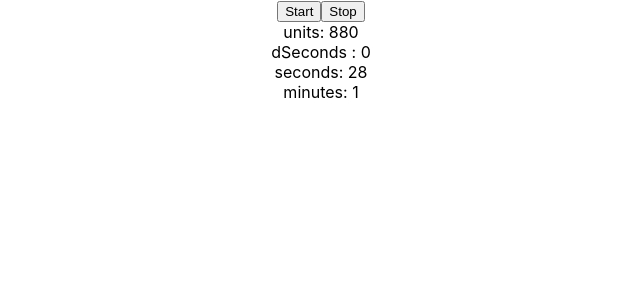
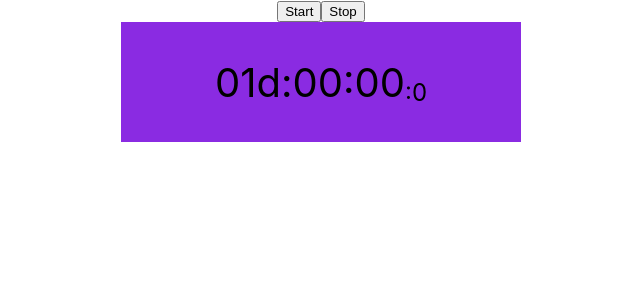
Before and after one commit to jvictorfranca/stopwatch, a React (Create React App) app: page / in a window 1280 px wide. Shown: the top 300 px of the page, without its empty margins (319-959 px from the left). Built offline with nearby package versions, Linux system fonts and the light colour scheme.

Commit message:
corrige bugs no cronometro

```diff
--- a/src/App.js
+++ b/src/App.js
@@ -1,5 +1,5 @@
 import './App.css';
-import StopWatch from './StopWatch';
+import StopWatch from './Components/StopWatch';
 
 function App() {
   return (
--- a/src/StopWatch.js
+++ b/src/Components/StopWatch.js
@@ -5,7 +5,7 @@ class StopWatch extends React.Component {
   constructor(props){
     super(props)
       this.state = {
-        units: 880,
+        units: 864000,
       }
       this.startCount = this.startCount.bind(this)
       this.stopCount = this.stopCount.bind(this)
@@ -22,7 +22,6 @@ class StopWatch extends React.Component {
       this.setState((prevState)=>({
         units: prevState.units - 1
       }))
-      console.log(this.state.units)
     }, 100)}
   }
 stopCount () {
--- /dev/null
+++ b/src/Components/Watch.css
@@ -0,0 +1,25 @@
+.stopWatch {
+background-color: blueviolet;
+display: flex;
+width: 50vh;
+flex-direction: row-reverse;
+margin: auto;
+height: 15vh;
+justify-content: center;
+align-items: center;
+}
+
+.container{
+display: flex;
+flex-direction: row-reverse;
+}
+
+.number{
+  font-size: 5vh;
+
+}
+
+.little{
+  font-size: 3vh;
+  align-self: flex-end;
+}
--- /dev/null
+++ b/src/Components/Watch.js
@@ -0,0 +1,47 @@
+import React from 'react'
+import './Watch.css'
+
+class Watch extends React.Component{
+  fixString(number){
+    let string = number
+    let answer;
+    string = number.toString()
+    answer = string
+    if (string.length === 1)
+    {answer = `0${string}`}
+    return answer
+  }
+  render () {
+   const {units} = this.props
+   let rest = units
+   let days = Math.floor(rest/864000)
+   rest -= days*864000
+   const stringDays = this.fixString(days)
+   let hours = Math.floor(rest/36000)
+   rest -= hours*36000
+   const stringHours = this.fixString(hours)
+   let minutes = Math.floor(rest/600)
+   rest -= minutes*600
+   minutes = this.fixString(minutes)
+   let seconds = Math.floor(rest/10)
+   rest -= seconds*10
+   seconds = this.fixString(seconds)
+   let dSeconds = rest
+    return(
+
+      <main className='stopWatch'>
+        <section className='container'>
+          <div className='number little'>:{dSeconds}</div>
+          <div className='number'>{seconds}</div>
+          <div className='number'>{minutes}:</div>
+          {hours > 0  && <div className='number'>{stringHours}h: </div>}
+          {days > 0 && <div className='number'>{stringDays}d: </div>}
+        </section>
+
+
+        </main>
+    )
+  }
+}
+
+export default Watch
--- a/src/Watch.js
+++ /dev/null
@@ -1,31 +0,0 @@
-import React from 'react'
-
-class Watch extends React.Component{
-  render () {
-   const {units} = this.props
-   let rest = units
-   const days = Math.floor(rest/864000)
-   rest -= days*864000
-   const hours = Math.floor(rest/36000)
-   rest -= hours*36000
-   const minutes = Math.floor(rest/600)
-   rest -= minutes*600
-   const seconds = Math.floor(rest/10)
-   rest -= seconds*10
-   const dSeconds = rest
-    return(
-
-      <div>
-        <div>units: {units} </div>
-        <div>dSeconds : {dSeconds}</div>
-        <div>seconds: {seconds}</div>
-        <div>minutes: {minutes}</div>
-        {hours > 0 && <div>hours: {hours} </div>}
-        {days > 0 && <div>days: {days} </div>}
-
-        </div>
-    )
-  }
-}
-
-export default Watch
```
